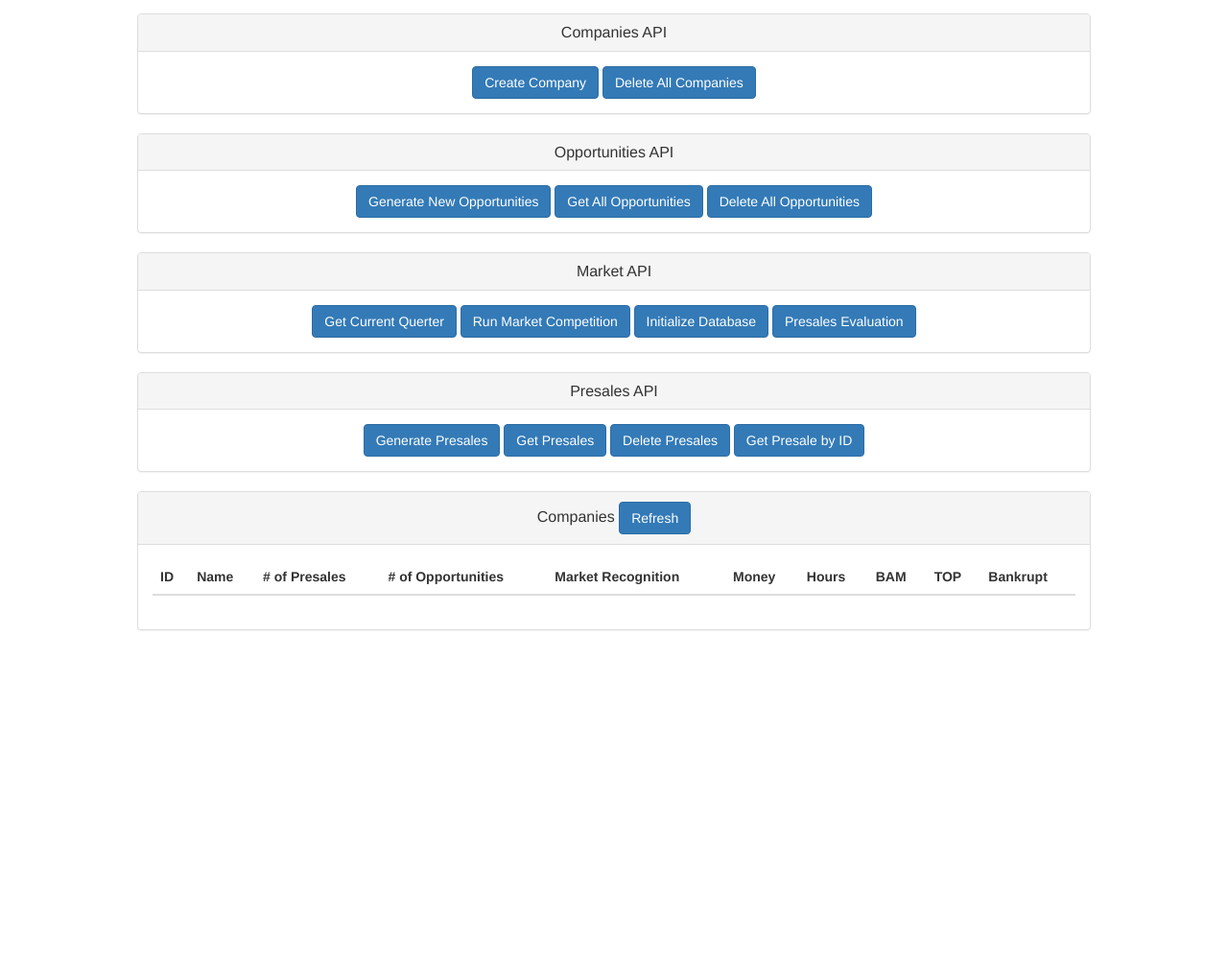
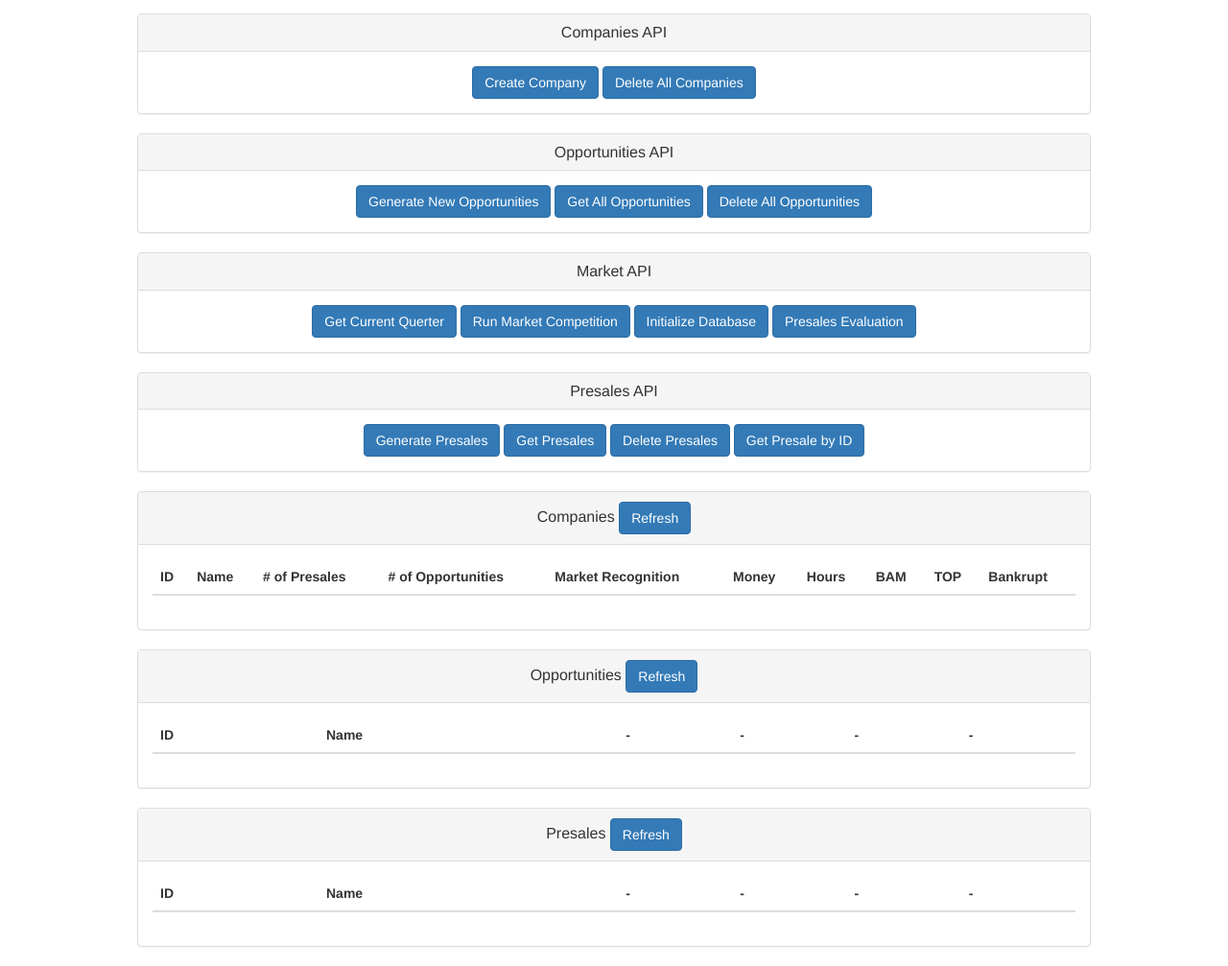
Before and after one commit to Sha-dow/PresalesGameAdmin, a website: page public/index.html in a window 1280 px wide. Shown: the part 58-1065 px from the top of the page at 96% size. Before the commit the page ends 800 px from the top, so only its background shows below. Drawn offline with nearby package versions, Linux system fonts and the light colour scheme; no server answers.

Commit message:
Addeed auth header functionality

```diff
--- a/public/index.html
+++ b/public/index.html
@@ -130,6 +130,66 @@
 						</div>
 					</div>
 				</div>
+
+				<div class="panel-group">
+					<div class="panel panel-default">
+						<div class="panel-heading">
+							<h4 class="panel-title">
+								<a data-toggle="collapse" href="#opps">Opportunities</a>
+								<button type="button" class="btn btn-primary right" onclick="getOpportunities();">Refresh</button>
+							</h4>
+						</div>
+						<div id="opps" class="panel-collapse collapse in">
+							<div class="panel-body">
+								<table class="table table-striped text-left">
+									<thead>
+										<tr>
+											<th>ID</th>
+											<th>Name</th>
+											<th>-</th>
+											<th>-</th>
+											<th>-</th>
+											<th>-</th>
+										</tr>
+									</thead>
+									<tbody id="oppstable">
+									</tbody>
+								</table>
+							</div>
+						</div>
+					</div>
+				</div>
+
+				<div class="panel-group">
+					<div class="panel panel-default">
+						<div class="panel-heading">
+							<h4 class="panel-title">
+								<a data-toggle="collapse" href="#pre">Presales</a>
+								<button type="button" class="btn btn-primary right" onclick="getPresales();">Refresh</button>
+							</h4>
+						</div>
+						<div id="pre" class="panel-collapse collapse in">
+							<div class="panel-body">
+								<table class="table table-striped text-left">
+									<thead>
+										<tr>
+											<th>ID</th>
+											<th>Name</th>
+											<th>-</th>
+											<th>-</th>
+											<th>-</th>
+											<th>-</th>
+										</tr>
+									</thead>
+									<tbody id="pretable">
+									</tbody>
+								</table>
+							</div>
+						</div>
+					</div>
+				</div>
+
+
 			</div>
 		  </div>
 		</div>
--- a/public/scripts/script.js
+++ b/public/scripts/script.js
@@ -1,4 +1,5 @@
 var path = "http://localhost:3000/api/v1";
+var authToken = null;
 
 //General helper for HTTP-requests
 function httpRequest() {
@@ -15,6 +16,7 @@ function httpRequest() {
         ajax.open(this.method, this.url, this.async);
         ajax.setRequestHeader('gameid', 'm');
 		ajax.setRequestHeader('Content-Type', 'application/json');
+		ajax.setRequestHeader('x-access-token', authToken);
         ajax.send(this.data);
     };
 
@@ -49,6 +51,23 @@ function httpRequest() {
             }
         }
     };
+}
+
+//General helper for getting a cookie value
+function getCookie(cname) {
+  var name = cname + "=";
+  var decodedCookie = decodeURIComponent(document.cookie);
+  var ca = decodedCookie.split(';');
+  for(var i = 0; i <ca.length; i++) {
+    var c = ca[i];
+    while (c.charAt(0) == ' ') {
+      c = c.substring(1);
+    }
+    if (c.indexOf(name) == 0) {
+      return c.substring(name.length, c.length);
+    }
+  }
+  return "";
 }
 
 //Company functions
@@ -226,7 +245,20 @@ function openCompany(id) {
 	request.send();
 }
 
+//Opportunity Functions
+function getOpportunities() {
+	console.log("getOpportunities called");
+}
+
+//Presales Functions
+function getPresales() {
+	console.log("getPresales called");
+}
+
 window.addEventListener('load', function() {
+	authToken = getCookie('x-access-token');
     console.log('Page loaded!')
     getCompanies();
+    getOpportunities();
+    getPresales();
 })
```
